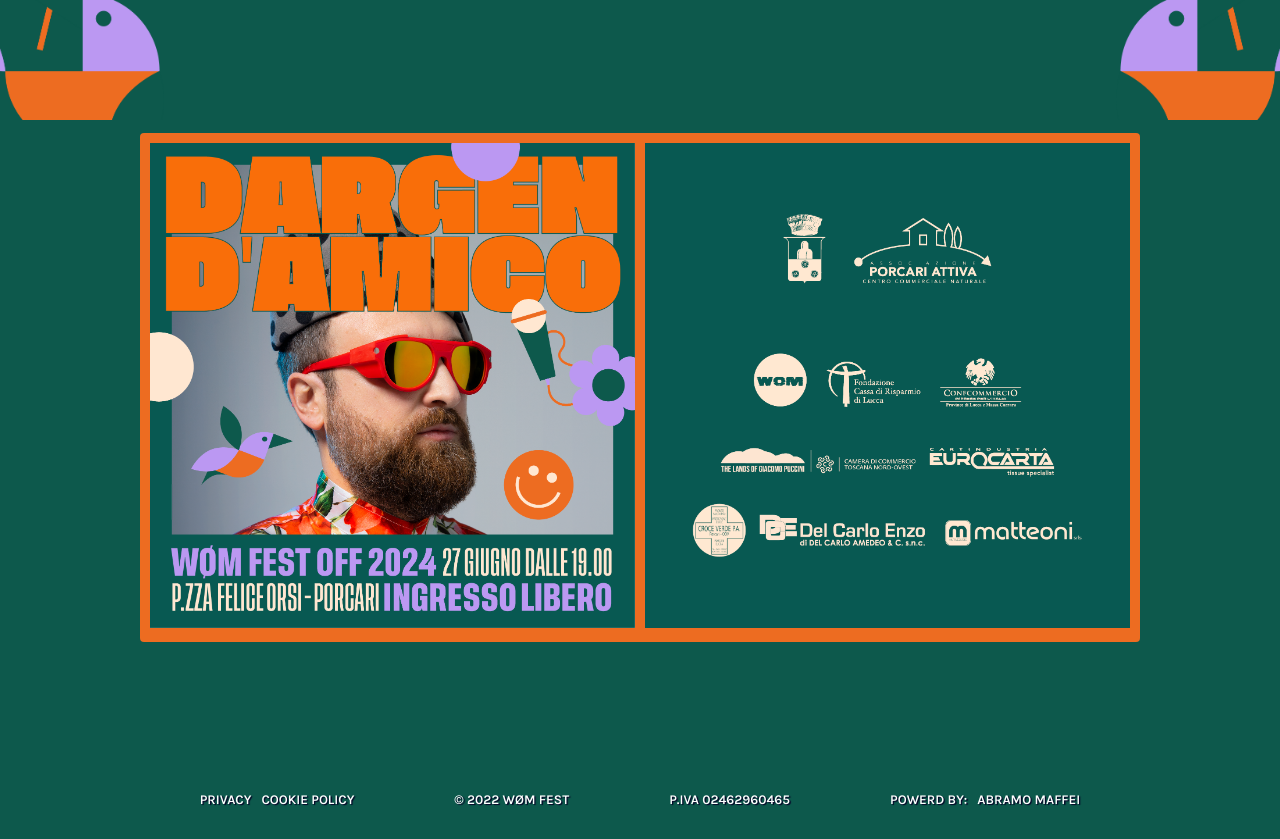
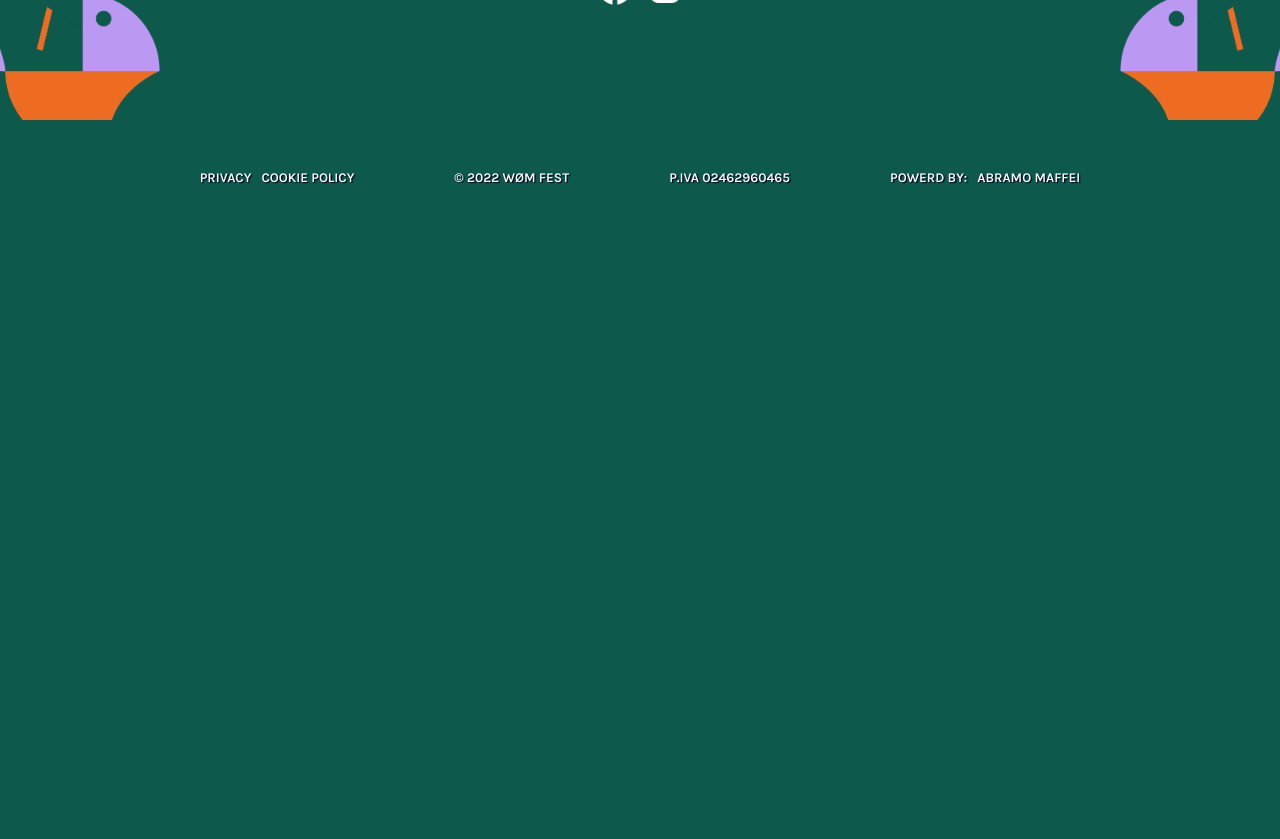
Before and after one commit to Maffei46/womfest, a Vue app: page / in a window 1280 px wide. Shown: the part 680-1519 px from the top of the page. After the commit the page ends 915 px from the top, so only its background shows below. Built offline with nearby package versions, Linux system fonts and the light colour scheme.

Commit message:
Update Home.vue

```diff
--- a/src/views/Home.vue
+++ b/src/views/Home.vue
@@ -20,7 +20,7 @@
         <div class="button">ISCRIVITI AREA EXPO <br><span>WØM FEST</span></div>
       </a>
     </div> -->
-    <Stages />
+    <Stages v-if="false"/>
 
     <div class="contest" v-if="false">
       <div class="title">CONTEST</div>
```
